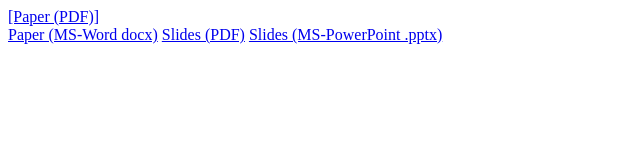
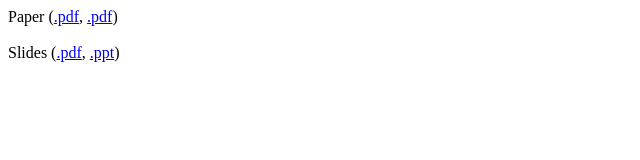
Before and after one commit to tedconway/mwsug2026_duckdb, a plain HTML site: page docs/index.html in a window 1280 px wide. Shown: the whole page, without its empty margins (0-640 px from the left). Drawn offline with Linux system fonts and the light colour scheme.

Commit message:
Update links for paper and slides in index.html

```diff
--- a/docs/index.html
+++ b/docs/index.html
@@ -1,4 +1,2 @@
-<a href="1. OS-076.docx">[Paper (PDF)]</a><br>
-<a href="2. OS-076.docx">Paper (MS-Word docx)</a>
-<a href="3. MWSUG OS-076.pdf">Slides (PDF)</a>
-<a href="4. MWSUG OS-076.pptx">Slides (MS-PowerPoint .pptx)</a>
+Paper (<a href="OS-076.pdf">.pdf</a>, <a href="OS-076.docx">.pdf</a>)<br><br>
+Slides (<a href="MWSUG OS-076.pdf">.pdf</a>, <a href="MWSUG OS-076.pptx">.ppt</a>)
```
